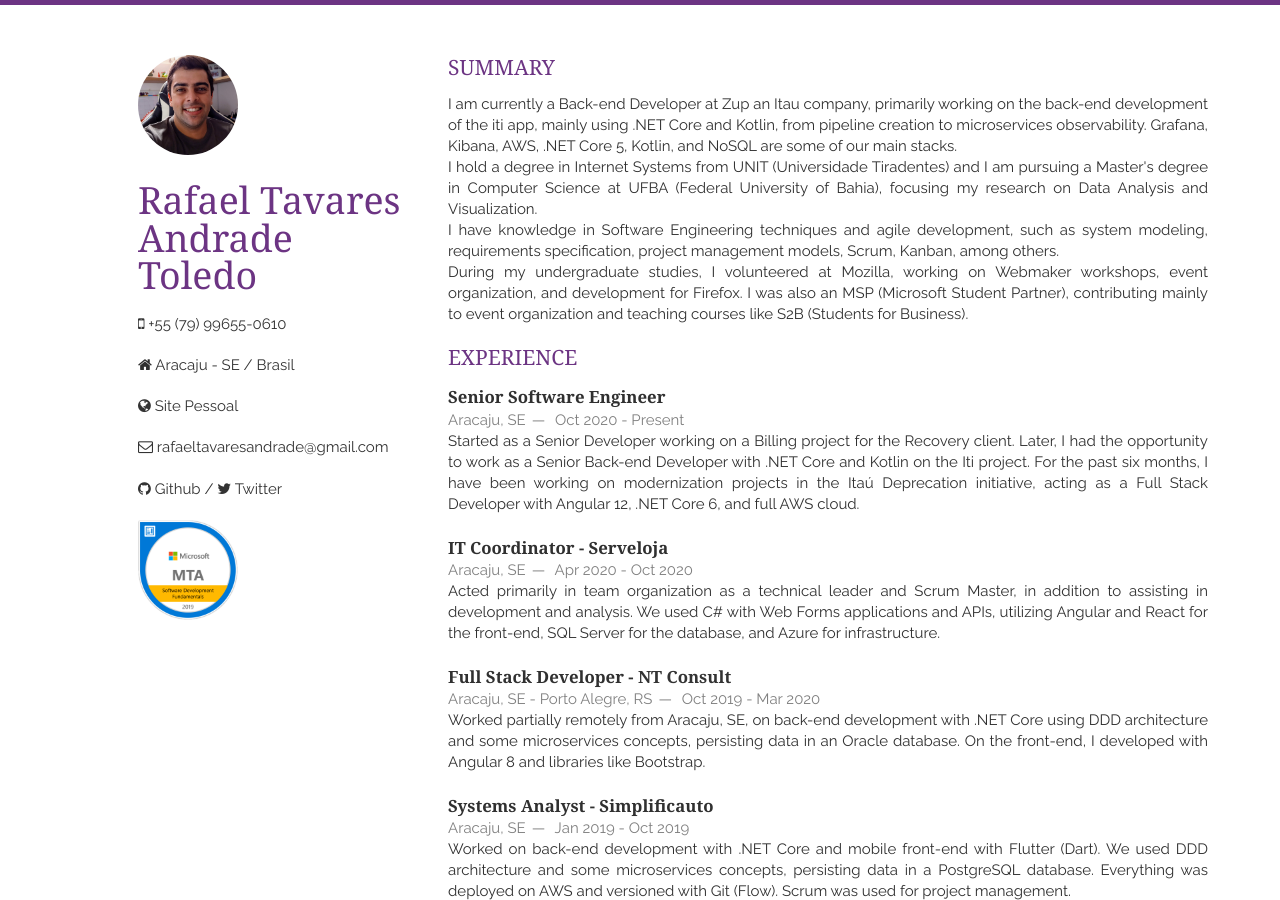
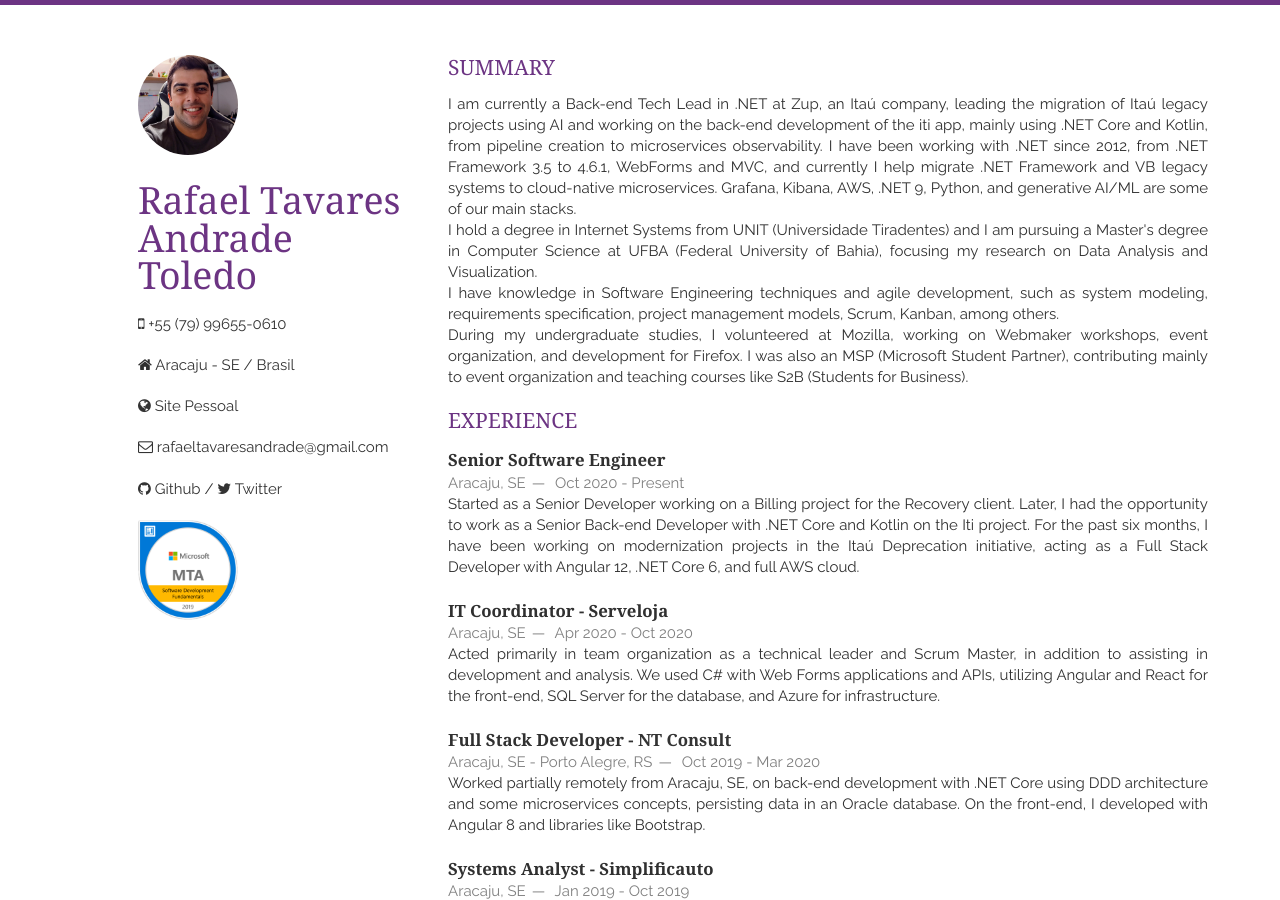
Before and after one commit to RafasTavares/resume-cv, a Jekyll site: the page built from index.html, in a window 1280 px wide and 900 px high. Built offline with Jekyll 4.4.1, drawn with Linux system fonts in a browser that asks for light colours; nearby versions of some CDN libraries; the list of posts is cut into pages by our own code.

Commit message:
Revise professional summary and technology stackatualizando curriculo
Updated job title and responsibilities, emphasizing leadership and migration projects. Expanded on technology stack and experience.

```diff
--- a/_includes/abstract.html
+++ b/_includes/abstract.html
@@ -13,9 +13,11 @@
 <section class="thirteen columns">
     <h1>Summary</h1>
     <p>
-        I am currently a Back-end Developer at <a href="https://zupinnovation.com/"><b>Zup</b></a> an <a href="https://www.itau.com.br/"><b>Itau</b></a> company, primarily working on the back-end development of the iti app, mainly
-        using .NET Core and Kotlin, from pipeline creation to microservices observability. Grafana, Kibana, AWS, .NET
-        Core 5, Kotlin, and NoSQL are some of our main stacks.
+        I am currently a Back-end Tech Lead in .NET at <a href="https://zupinnovation.com/"><b>Zup</b></a>, an <a href="https://www.itau.com.br/"><b>Itaú</b></a> company, leading the migration of Itaú legacy projects using AI
+        and working on the back-end development of the iti app, mainly using .NET Core and Kotlin, from pipeline creation
+        to microservices observability. I have been working with .NET since 2012, from .NET Framework 3.5 to 4.6.1, WebForms and MVC,
+        and currently I help migrate .NET Framework and VB legacy systems to cloud-native microservices. Grafana, Kibana, AWS,
+        .NET 9, Python, and generative AI/ML are some of our main stacks.
         <br />
         I hold a degree in Internet Systems from UNIT (Universidade Tiradentes) and I am pursuing a Master's degree in
         Computer Science at UFBA (Federal University of Bahia), focusing my research on Data Analysis and Visualization.
```
